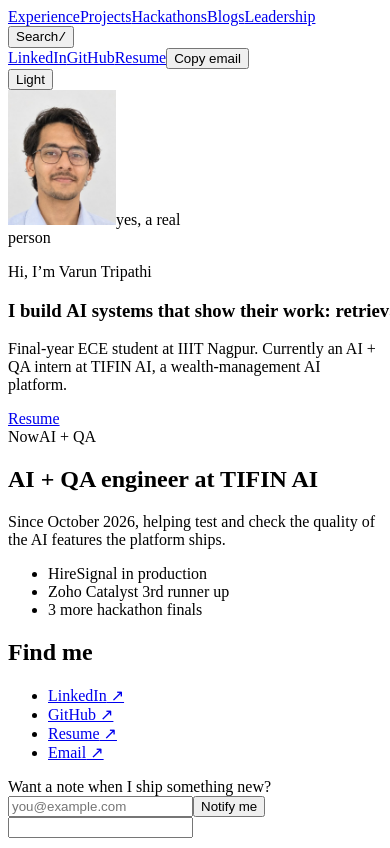
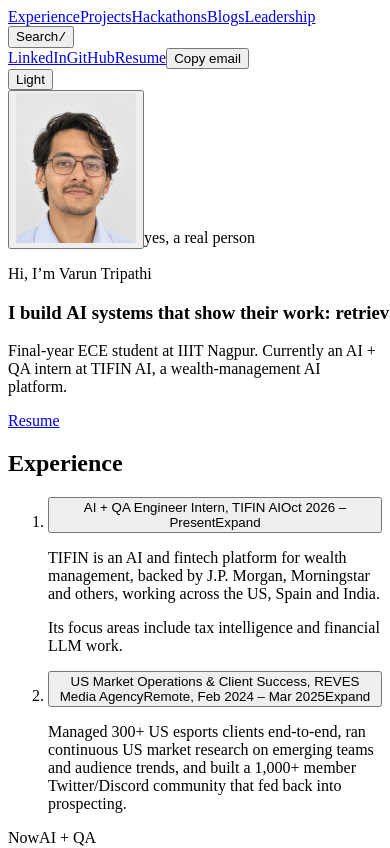
Before and after one commit to varuntripathi-029/portfolio_varun, a React (Vite) app: page / in a window 390 px wide. Shown: the top 848 px of the page. Built offline with nearby package versions, Linux system fonts and the light colour scheme; the HTML template or start-up script is replaced by a standard one.

Commit message:
Put the portrait beside the intro so the hero card fits its content, lift the Experience card, and open the photo large on click

```diff
--- /dev/null
+++ b/src/Portrait.tsx
@@ -0,0 +1,59 @@
+import { useEffect, useRef, useState } from 'react'
+import { createPortal } from 'react-dom'
+
+// The portrait in the hero. Press it (or Enter) and the photo opens large in front of the page.
+export default function Portrait({ src, alt, name }: { src: string; alt: string; name: string }) {
+  const [open, setOpen] = useState(false)
+  const closeRef = useRef<HTMLButtonElement>(null)
+  const openerRef = useRef<HTMLButtonElement>(null)
+
+  useEffect(() => {
+    if (!open) return
+    closeRef.current?.focus()
+    const onKey = (e: KeyboardEvent) => {
+      if (e.key === 'Escape') setOpen(false)
+    }
+    window.addEventListener('keydown', onKey)
+    const html = document.documentElement
+    const before = html.style.overflow
+    html.style.overflow = 'hidden'
+    return () => {
+      window.removeEventListener('keydown', onKey)
+      html.style.overflow = before
+      openerRef.current?.focus()
+    }
+  }, [open])
+
+  return (
+    <>
+      <div className="portrait">
+        <button
+          ref={openerRef}
+          type="button"
+          className="portrait-btn"
+          onClick={() => setOpen(true)}
+          aria-label="View my photo larger"
+        >
+          <img className="avatar" src={src} alt={alt} width={120} height={150} />
+        </button>
+        <span className="scribble" aria-hidden="true">
+          yes, a real person
+        </span>
+      </div>
+
+      {open &&
+        createPortal(
+          <div className="photo-backdrop" data-overlay="photo" role="dialog" aria-modal="true" aria-label={`${name}, photo`} onClick={() => setOpen(false)}>
+            <figure className="photo-frame" onClick={(e) => e.stopPropagation()}>
+              <img src={src} alt={alt} />
+              <figcaption>{name}</figcaption>
+            </figure>
+            <button ref={closeRef} type="button" className="photo-close" onClick={() => setOpen(false)} aria-label="Close photo">
+              ×
+            </button>
+          </div>,
+          document.body,
+        )}
+    </>
+  )
+}
--- a/src/pages/Experience.tsx
+++ b/src/pages/Experience.tsx
@@ -3,6 +3,7 @@ import { ExpandCard, Reel, Timeline, Words } from '../components'
 import { accentAt, hueAt } from '../palette'
 import type { CSSProperties } from 'react'
 import Subscribe from '../Subscribe'
+import Portrait from '../Portrait'
 
 const reel = [
   'RAG pipelines',
@@ -33,15 +34,10 @@ const links = [
 export default function Experience() {
   return (
     <div className="exp-grid">
+      <div className="exp-col">
       <section className="card hero">
-        <div className="hero-id">
-          <img className="avatar" src={profile.photo} alt="Portrait of Varun Tripathi" width={108} height={135} />
-          <span className="scribble" aria-hidden="true">
-            yes, a real
-            <br />
-            person
-          </span>
-        </div>
+        <Portrait src={profile.photo} alt="Portrait of Varun Tripathi" name={profile.name} />
+        <div className="hero-copy">
           <p className="hello">Hi, I’m {profile.name}</p>
           <h1>
             <Words text={profile.headline} />
@@ -50,8 +46,22 @@ export default function Experience() {
           <a className="pill-btn" href={profile.resume} target="_blank" rel="noreferrer">
             Resume
           </a>
+        </div>
       </section>
 
+      <section className="card exp-timeline">
+        <h2 className="card-title card-title-sm">Experience</h2>
+        <Timeline
+          items={experience.map((e) => ({
+            title: `${e.role}, ${e.org}`,
+            meta: e.period,
+            lines: e.points,
+          }))}
+        />
+      </section>
+      </div>
+
+      <div className="exp-col">
       <div className="side-stack">
         <section className="banner now" style={{ background: 'var(--c-blue)' }}>
           <div className="chips">
@@ -107,17 +117,6 @@ export default function Experience() {
       </div>
 
 
-      <section className="card">
-        <h2 className="card-title card-title-sm">Experience</h2>
-        <Timeline
-          items={experience.map((e) => ({
-            title: `${e.role}, ${e.org}`,
-            meta: e.period,
-            lines: e.points,
-          }))}
-        />
-      </section>
-
       <div className="exp-right">
       <ExpandCard
         title="The toolbox"
@@ -146,5 +145,6 @@ export default function Experience() {
       <Reel items={reel} />
       </div>
       </div>
+    </div>
   )
 }
--- a/src/styles.css
+++ b/src/styles.css
@@ -3664,3 +3664,170 @@ h2.card-title-sm {
   font-size: 12px;
   color: var(--ink-soft);
 }
+
+/* ---- hero card: the photo sits beside the words, so no tall column of empty space ---- */
+.exp-col {
+  display: grid;
+  gap: var(--gutter);
+  align-content: start;
+  min-width: 0;
+}
+
+.exp-grid .side-stack {
+  align-self: auto;
+  grid-template-rows: none;
+}
+
+.exp-grid .hero {
+  flex-direction: row;
+  align-items: center;
+  justify-content: flex-start;
+  gap: 28px;
+  min-height: 0;
+  padding: 26px 32px;
+}
+
+.hero-copy {
+  display: grid;
+  gap: 6px;
+  min-width: 0;
+  justify-items: start;
+}
+
+.portrait {
+  flex: none;
+  display: grid;
+  justify-items: center;
+  gap: 8px;
+}
+
+.portrait-btn {
+  display: block;
+  padding: 0;
+  border: 0;
+  background: none;
+  cursor: zoom-in;
+  border-radius: 24px;
+}
+
+.portrait-btn:focus-visible {
+  outline: 2px solid var(--c-blue);
+  outline-offset: 4px;
+}
+
+.exp-grid .avatar {
+  width: 120px;
+  height: 150px;
+  margin: 0;
+  display: block;
+  border-radius: 22px;
+}
+
+.exp-grid .portrait .scribble {
+  margin: 0;
+  font-size: 21px;
+  white-space: nowrap;
+  transform: rotate(-3deg);
+}
+
+/* the photo, large, in front of the page */
+.photo-backdrop {
+  position: fixed;
+  inset: 0;
+  z-index: 90;
+  display: grid;
+  place-items: center;
+  padding: 24px;
+  background: rgba(10, 9, 8, 0.82);
+  backdrop-filter: blur(10px);
+  cursor: zoom-out;
+  animation: photo-fade 0.25s var(--ease-soft) both;
+}
+
+.photo-frame {
+  margin: 0;
+  max-width: min(92vw, 560px);
+  animation: photo-pop 0.4s var(--ease-expand) both;
+  cursor: default;
+}
+
+.photo-frame img {
+  display: block;
+  width: 100%;
+  max-height: 82vh;
+  object-fit: contain;
+  border-radius: 20px;
+  box-shadow: 0 40px 90px rgba(0, 0, 0, 0.5);
+}
+
+.photo-frame figcaption {
+  margin-top: 14px;
+  text-align: center;
+  font-family: var(--font-display);
+  font-style: italic;
+  font-size: 18px;
+  color: #f1eee6;
+}
+
+.photo-close {
+  position: absolute;
+  top: 18px;
+  right: 22px;
+  width: 44px;
+  height: 44px;
+  border: 1px solid rgba(255, 255, 255, 0.3);
+  border-radius: 50%;
+  background: rgba(255, 255, 255, 0.08);
+  color: #fff;
+  font-size: 26px;
+  line-height: 1;
+  cursor: pointer;
+}
+
+.photo-close:hover {
+  background: rgba(255, 255, 255, 0.18);
+}
+
+@keyframes photo-fade {
+  from {
+    opacity: 0;
+  }
+}
+
+@keyframes photo-pop {
+  from {
+    opacity: 0;
+    transform: scale(0.92) translateY(10px);
+  }
+}
+
+/* below two columns the cells flow back into the original reading order */
+@media (max-width: 1000px) {
+  .exp-grid .exp-col {
+    display: contents;
+  }
+
+  .exp-grid .hero {
+    order: 1;
+  }
+
+  .exp-grid .side-stack {
+    order: 2;
+  }
+
+  .exp-grid .exp-timeline {
+    order: 3;
+  }
+
+  .exp-grid .exp-right {
+    order: 4;
+  }
+}
+
+@media (max-width: 560px) {
+  .exp-grid .hero {
+    flex-direction: column;
+    align-items: flex-start;
+    gap: 16px;
+  }
+}
```
Also changed, not shown: 1 other file (tests, documents, lock files or other folders). Lines whose indentation alone changed are shown as unchanged.
